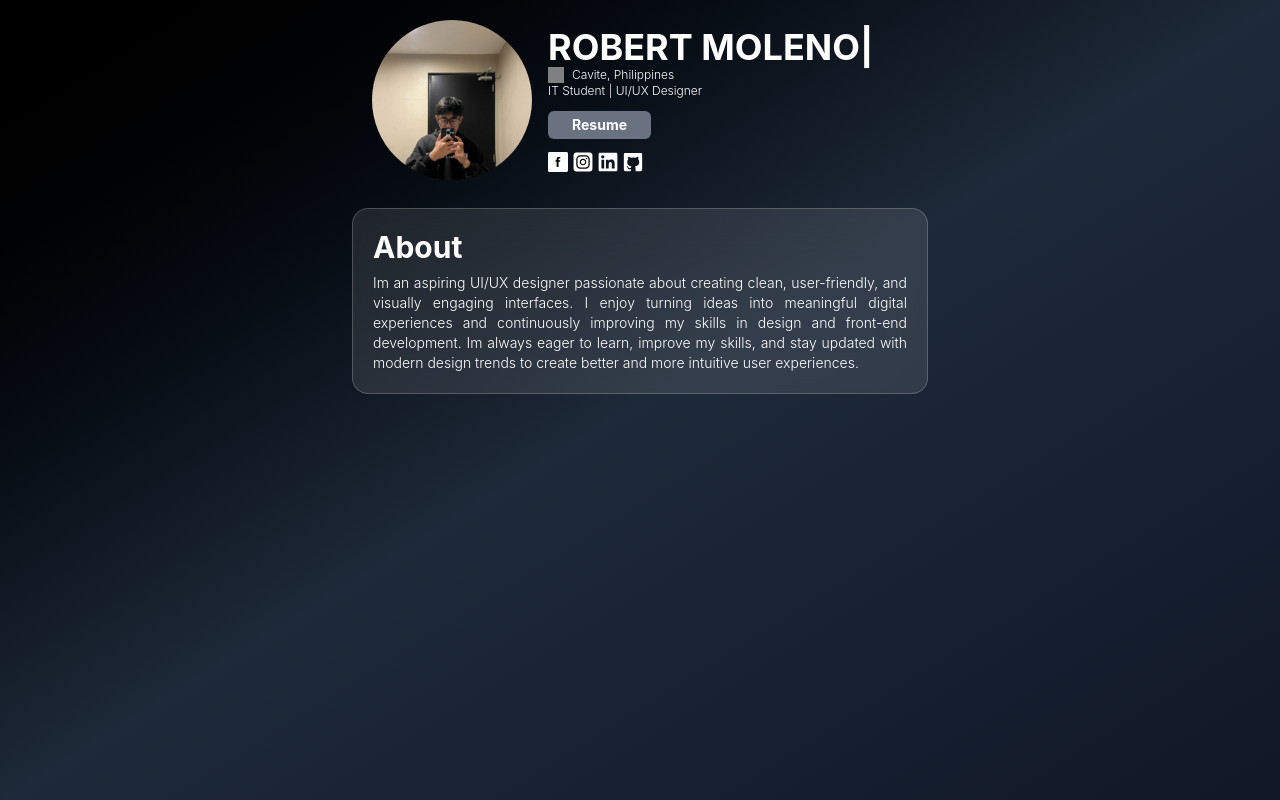
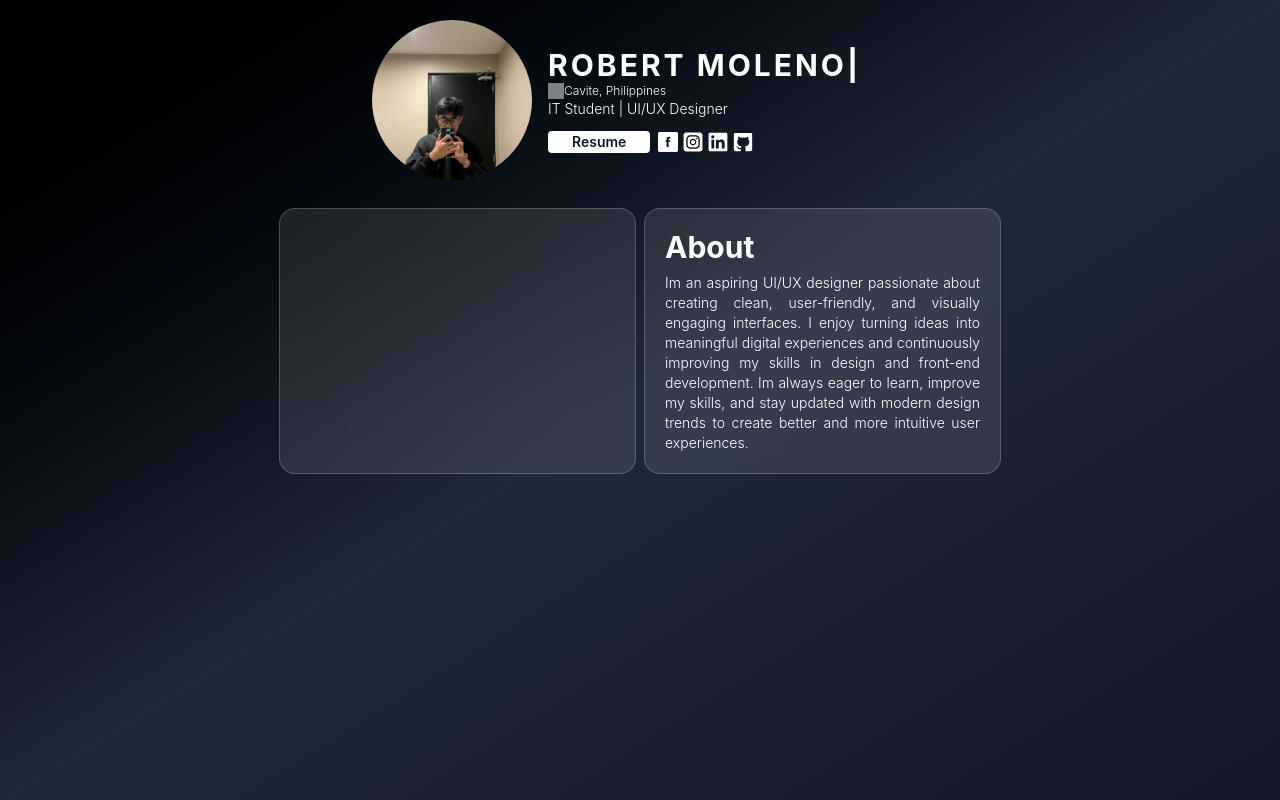
Before and after one commit to rmmln/Portfolio, a React app: page / in a window 1280 px wide. Built offline with nearby package versions, Linux system fonts and the light colour scheme; grey boxes are pictures that could not be loaded; the HTML template or start-up script is replaced by a standard one.

Commit message:
Update App.jsx

```diff
--- a/src/App.jsx
+++ b/src/App.jsx
@@ -16,9 +16,9 @@ function App() {
             className="w-40 h-40 rounded-full object-cover"
           />
 
-      <div className="flex-1">
+      <div className="flex flex-col">
 
-        <h1 className="tracking-wideflex items-start text-4xl font-inter font-bold text-white text-center md:text-left">
+        <h1 className="tracking-widest flex items-start text-3xl font-inter font-bold text-white text-center md:text-left">
           <TypeAnimation
             sequence={["ROBERT MOLENO", 2000, "", 50]}
             speed={50}
@@ -27,13 +27,14 @@ function App() {
           />
         </h1>
         <p className="text-xs text-white font-inter font-light">
-          <img src={location} alt="Location" className="w-4 h-4 inline-block mr-2 opacity-80" />
+          <img src={location} alt="Location" className="w-4 h-4 inline-block opacity-80" />
           Cavite, Philippines
         </p>
-      <p className="text-xs text-white font-inter font-light">
+      <p className="text-sm text-white font-inter font-light">
           IT Student | UI/UX Designer
         </p>
-        <button className=" mt-3 bg-gray-500 hover:bg-gray-900 text-sm text-white font-inter font-bold py-1 px-6 rounded-md transition duration-300 ease-in-out transform hover:scale-105">
+        <div className="flex flex-row gap-2">
+        <button className=" mt-3 bg-white hover:bg-gray-100 text-sm text-gray-900 font-inter font-semibold py-0 px-6 rounded-sm transition duration-300 ease-in-out transform hover:scale-105">
           Resume
         </button>
         <div className="flex flex-row gap-1 justify-start ">
@@ -50,11 +51,16 @@ function App() {
             <img src={github} alt="GitHub" className="mt-3 w-5.5 h-5.5 rounded-lg transition duration-300 ease-in-out transform hover:scale-110" />
           </button>
           </div>
+        </div>
 
       </div>
     </div>
   </div>
+  <div className="flex gap-2">
   <div className="w-full max-w-xl backdrop-blur-xl bg-white/10 border border-white/20 rounded-2xl p-5 shadow-4xl">
+
+    </div>
+    <div className="w-full max-w-2xl backdrop-blur-xl bg-white/10 border border-white/20 rounded-2xl p-5 shadow-4xl">
       <h1 className="text-white text-3xl font-bold">About</h1>
         <p className=" mt-2 text-sm text-white font-inter font-light leading-5 text-justify">
                 Im an aspiring UI/UX designer passionate about creating clean,
@@ -67,6 +73,7 @@ function App() {
         </p>
     </div>
   </div>
+</div>
   );
 }
 
```
Lines whose indentation alone changed are shown as unchanged.
